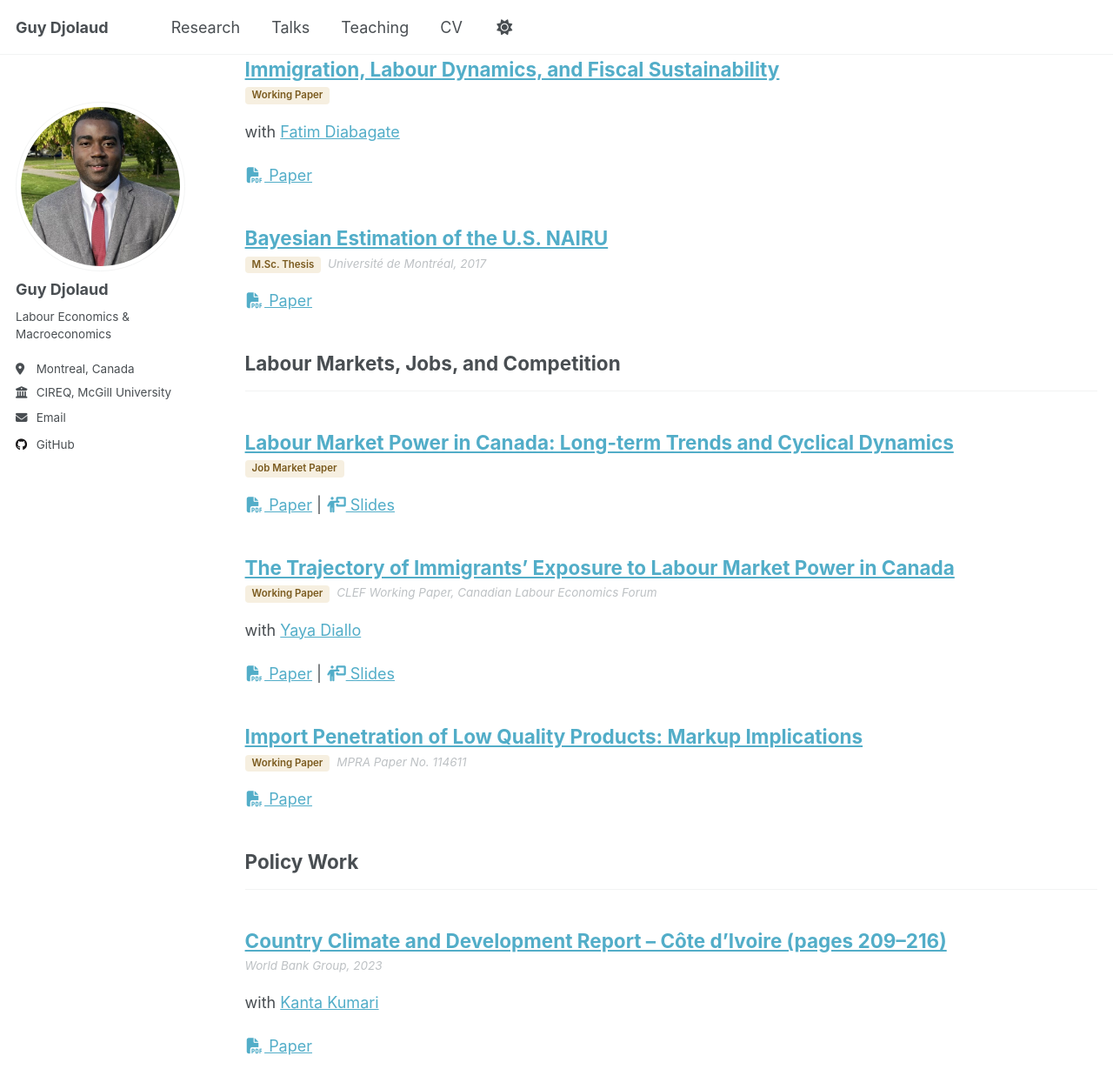
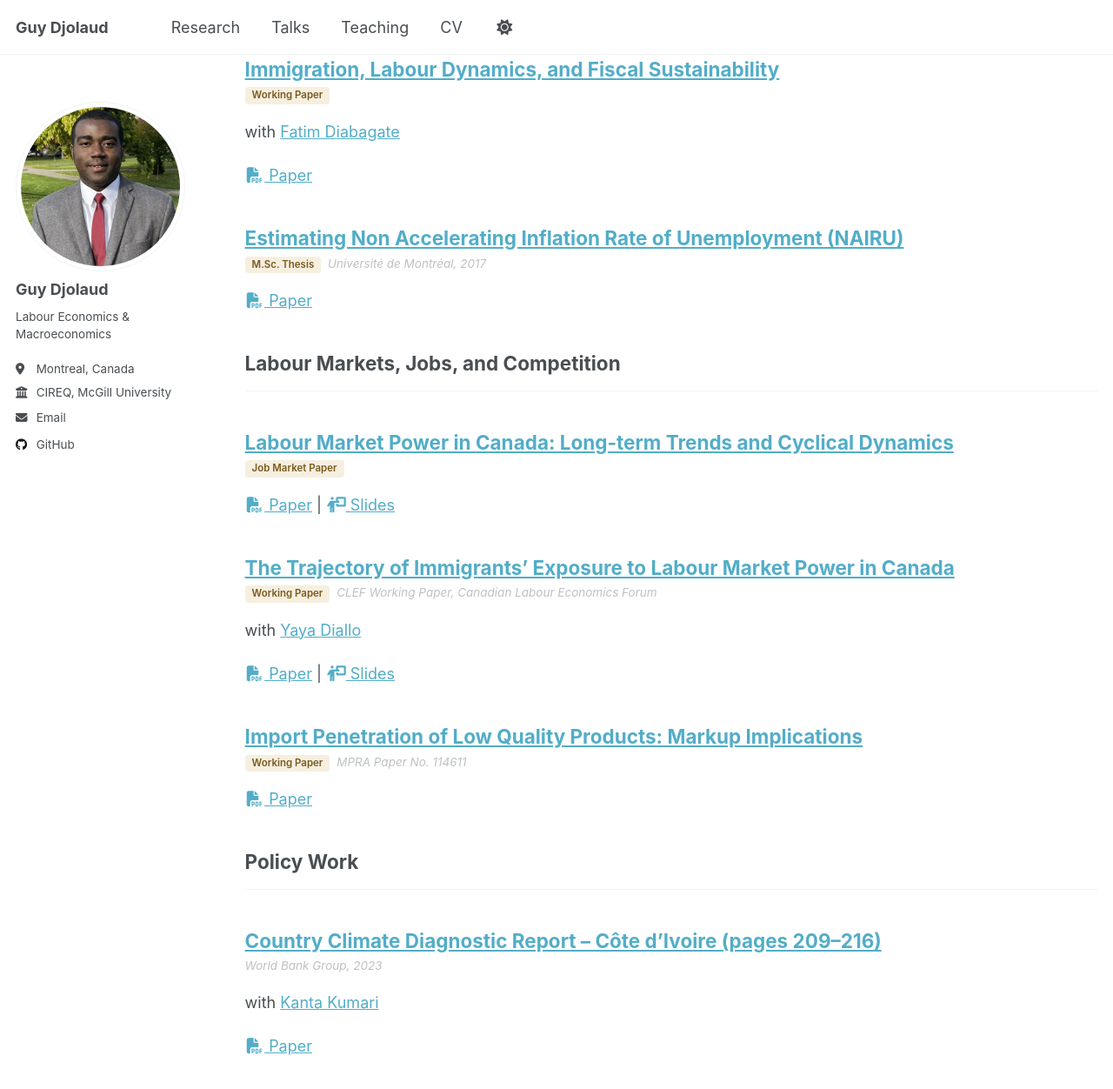
Before and after one commit to Guy-Djolaud/Guy-Djolaud.github.io, a Jekyll site: the page built from _pages/publications.html, in a window 1280 px wide and 1400 px high, scrolled down 395 px. Shown: the top 1252 px of the window at 87% size. Built offline with Jekyll 4.4.1, drawn with Linux system fonts in a browser that asks for light colours.

Commit message:
Keep original paper titles; NAIRU thesis back to its project title
Only the two-section grouping of research is kept; titles are restored
to the project versions and the M.Sc. thesis is no longer listed in the CV.

```diff
--- a/_publications/2015-10-01-paper-title-number-3.md
+++ b/_publications/2015-10-01-paper-title-number-3.md
@@ -1,5 +1,5 @@
 ---
-title: "Country Climate and Development Report – Côte d’Ivoire (pages 209–216)"
+title: "Country Climate Diagnostic Report – Côte d’Ivoire (pages 209–216)"
 collection: publications
 category: policy
 venue: 'World Bank Group, 2023'
--- a/_publications/2024-02-17-paper-title-number-4.md
+++ b/_publications/2024-02-17-paper-title-number-4.md
@@ -1,5 +1,5 @@
 ---
-title: "Bayesian Estimation of the U.S. NAIRU"
+title: "Estimating Non Accelerating Inflation Rate of Unemployment (NAIRU)"
 collection: publications
 category: macro
 status: 'M.Sc. Thesis'
```
Also changed, not shown: 1 other file.
